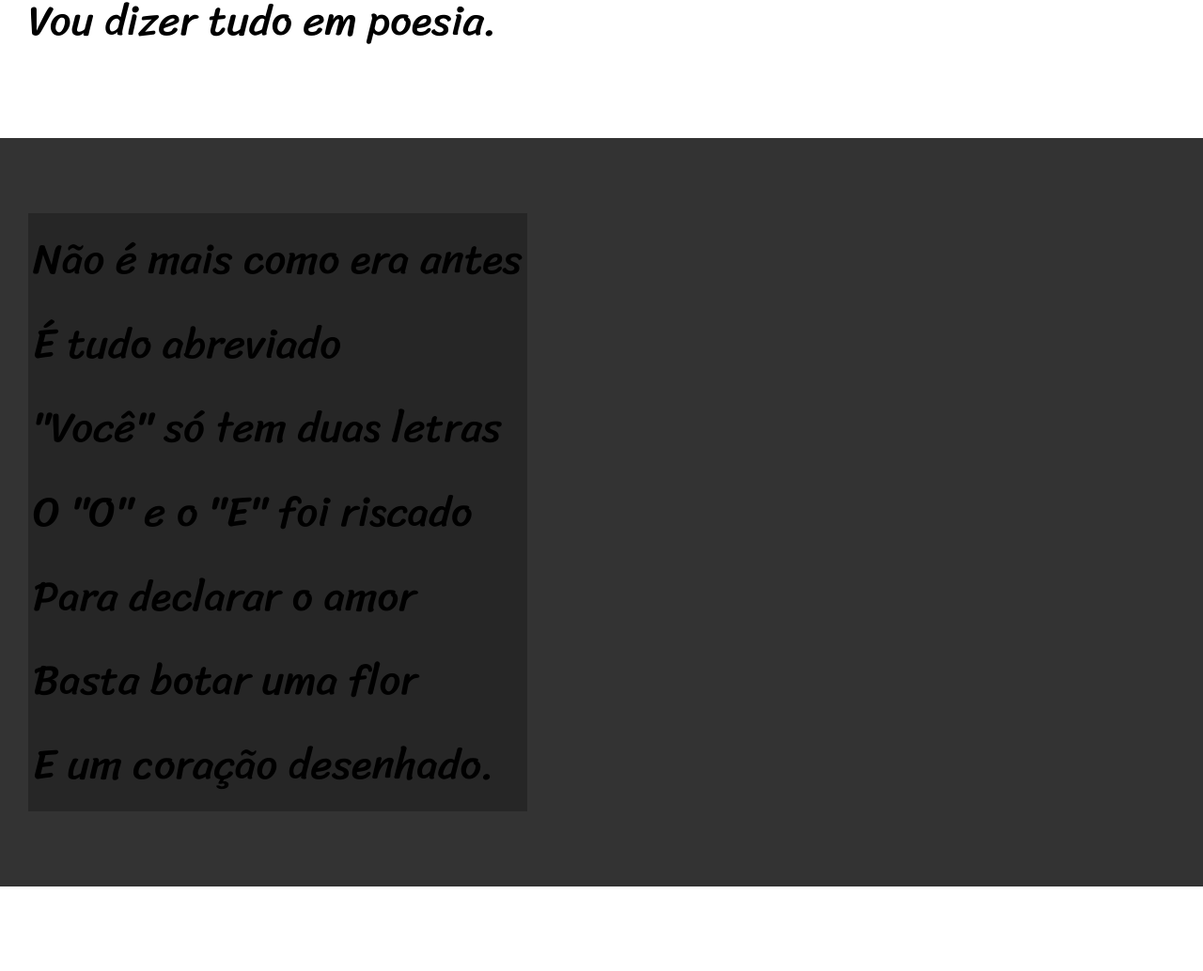
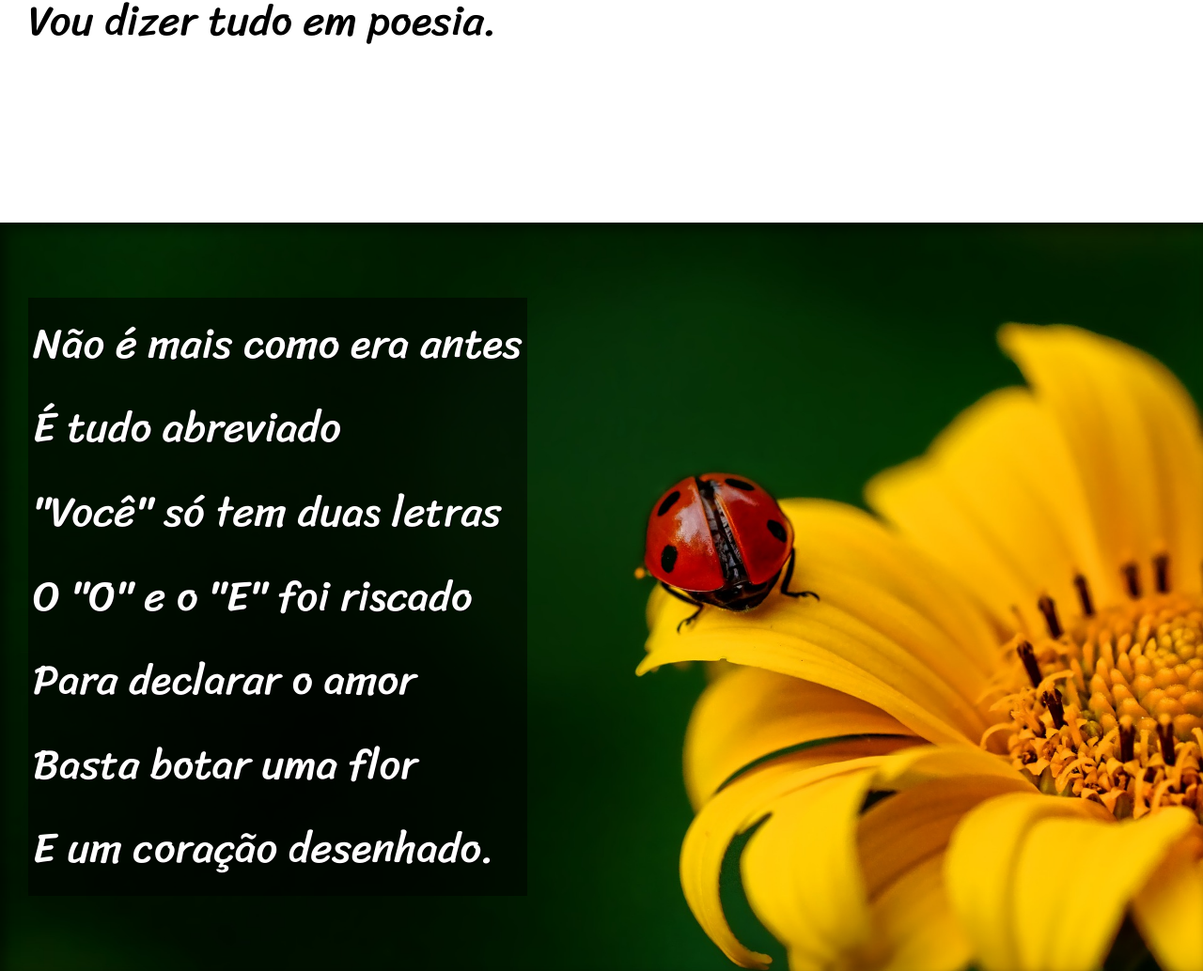
Before and after one commit to Jeanbernardo20/inicio, a plain HTML site: page Desafios/desafio 12/cordel.html in a window 1280 px wide. Shown: the part 900-1934 px from the top of the page at 94% size. Drawn offline with Linux system fonts and the light colour scheme.

Commit message:
finalização do projeto cordel

```diff
--- a/Desafios/desafio 12/cordel.html
+++ b/Desafios/desafio 12/cordel.html
@@ -30,7 +30,7 @@
     </section>
 
 
-    <section class="imagem">
+    <section class="imagem" id="img01">
 
         <p>
             Não é mais como era antes <br>
@@ -68,7 +68,7 @@
     </section>
 
 
-    <section class="imagem">
+    <section class="imagem"  id="img02">
         <p>
             Tenho saudade das cartas <br>
             Escritas com a própria mão <br>
--- a/Desafios/desafio 12/estilo/style.css
+++ b/Desafios/desafio 12/estilo/style.css
@@ -51,6 +51,10 @@ header a:hover, footer a:hover{
     text-decoration: underline;
 
 }
+
+section > p {
+    padding-bottom: 2em;
+}
 section{
     padding-top: 10vh;
     padding-bottom: 10vh;
@@ -65,13 +69,30 @@ section.normal{
     color:black
 }
 
-section.imagem{
+section.imagem {
     background-color: rgb(51, 51, 51);
+    color: white;
+    box-shadow: inset 6px 6px 13px 0px rgba(0, 0, 0, 0.514);
+    background-size: cover;
+    background-attachment: fixed;
 }
 section.imagem > p{
     display: inline-block;
     padding: 5px;
-    background-color: rgba(0, 0, 0, 0.253);
+    background-color: rgba(0, 0, 0, 0.514);
+    text-shadow: 1px 1px 0px black;
+
+}
+section#img01{
+    background-image: url(../imagens/background001.jpg);
+    background-position: right center;
+
+
+}
+
+section#img02{
+    background-image: url(../imagens/background002.jpg);
+    background-position: right center;
 
 }
 footer{
```
